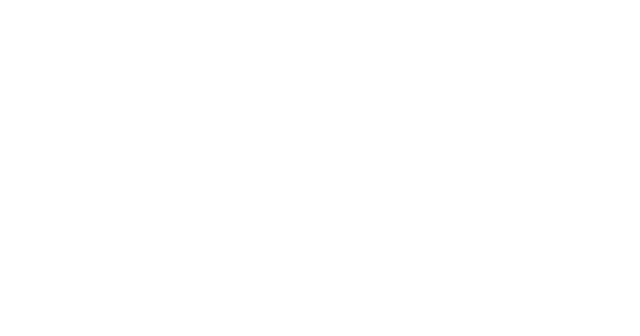
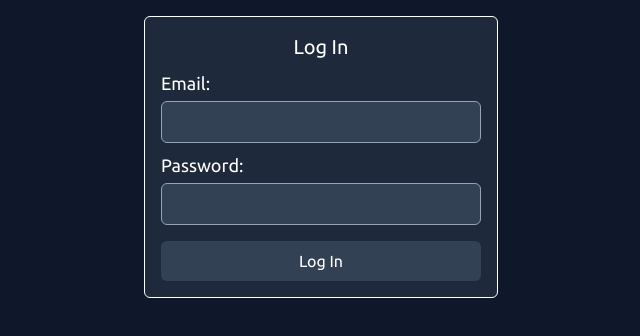
Before and after one commit to HairyOtter07/pyscope, a Nuxt app: page /login in a window 1280 px wide. Shown: the top 336 px of the page, without its empty margins (319-959 px from the left). Built offline with nearby package versions, Linux system fonts and the light colour scheme.

Commit message:
design and implement login page

```diff
--- /dev/null
+++ b/pages/login.vue
@@ -0,0 +1,90 @@
+<template>
+    <div
+        class="flex flex-col w-full h-full min-h-screen bg-slate-900 text-white items-center"
+    >
+        <div
+            class="flex flex-col m-4 p-4 bg-slate-800 items-center justify-center border-white border rounded-md space-y-2"
+        >
+            <h1 class="text-xl">Log In</h1>
+            <form
+                class="min-w-80 flex flex-col justify-center space-y-4"
+                @submit.prevent="login"
+            >
+                <div class="flex flex-col justify-center space-y-2">
+                    <div class="flex flex-col justify-center space-y-1">
+                        <label class="text-lg" for="email">Email:</label>
+                        <input
+                            class="p-2 bg-slate-700 border border-slate-400 rounded-md"
+                            id="email"
+                            type="text"
+                            v-model="email"
+                        />
+                    </div>
+                    <div class="flex flex-col justify-center space-y-1">
+                        <label class="text-lg" for="password">Password:</label>
+                        <input
+                            class="p-2 bg-slate-700 border border-slate-400 rounded-md"
+                            id="password"
+                            type="password"
+                            v-model="password"
+                        />
+                    </div>
+                </div>
+                <div class="w-full">
+                    <button
+                        class="w-full p-2 bg-slate-700 border-slate-400 rounded-md hover:bg-slate-600 disabled:bg-zinc-600 disabled:text-zinc-300"
+                        type="submit"
+                        :disabled="loading"
+                    >
+                        {{ loading ? "Authenticating..." : "Log In" }}
+                    </button>
+                </div>
+            </form>
+            <div class="w-full text-green-300" v-if="successToken">
+                <p>Success! Redirecting...</p>
+            </div>
+            <div class="w-full text-red-300" v-if="errorMessage">
+                <p>{{ errorMessage }}</p>
+            </div>
+        </div>
+    </div>
+</template>
+<script setup>
+import { ref } from "vue";
+
+const email = ref("");
+const password = ref("");
+const loading = ref(false);
+const errorMessage = ref("");
+const successToken = ref("");
+
+const login = async () => {
+    loading.value = true;
+    successToken.value = "";
+    errorMessage.value = "";
+
+    try {
+        const response = await $fetch("http://127.0.0.1:8000/api/login", {
+            method: "POST",
+            body: {
+                email: email.value,
+                password: password.value,
+            },
+        });
+
+        if (response.cookie_jar) {
+            successToken.value = response.cookie_jar;
+            const cookieJar = useCookie("gs_cookie_jar", {
+                maxAge: 60 * 60 * 24,
+            });
+            cookieJar.value = response.cookie_jar;
+        }
+    } catch (err) {
+        errorMessage.value =
+            err.data?.detail ||
+            "An unexpected error occurred. Please try again.";
+    } finally {
+        loading.value = false;
+    }
+};
+</script>
```
